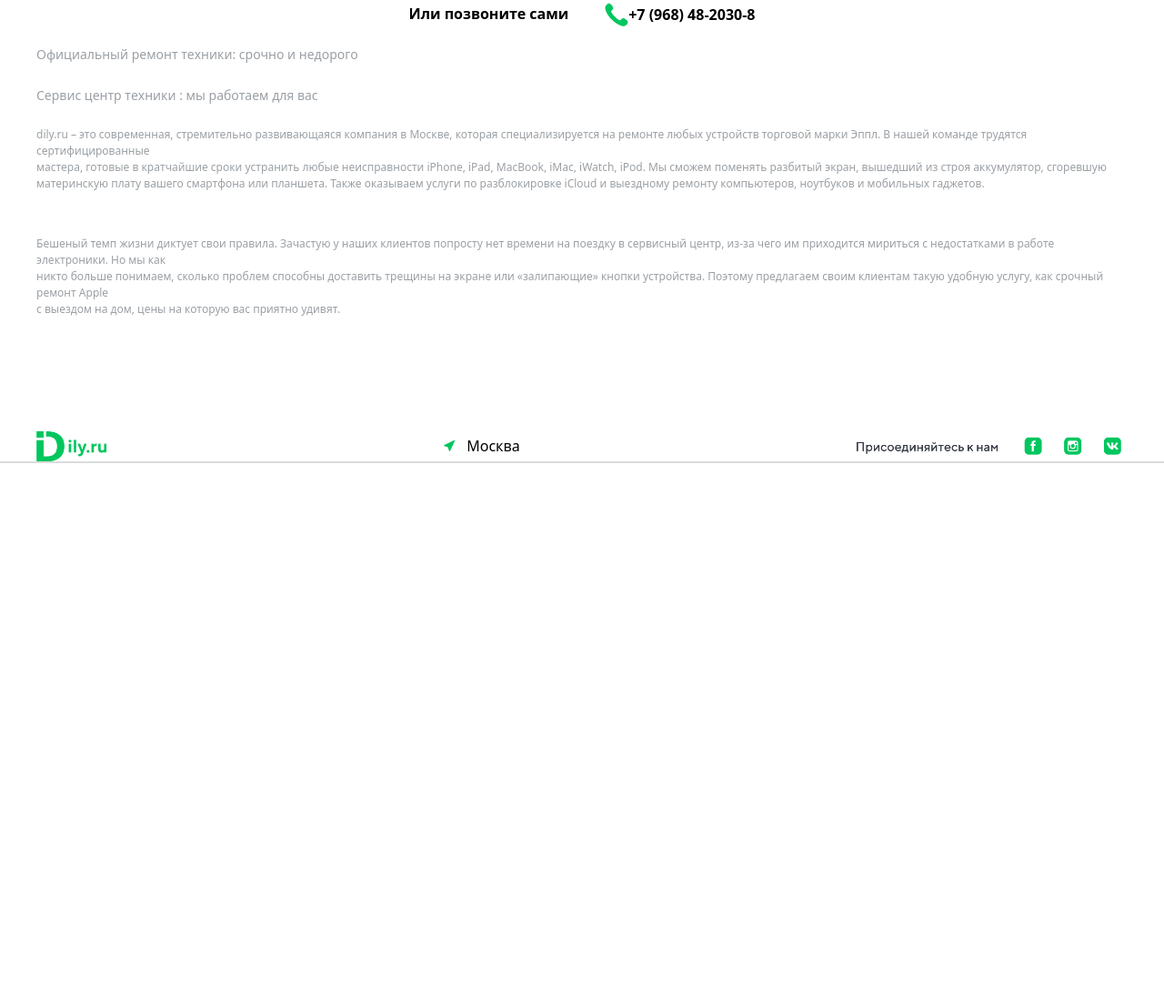
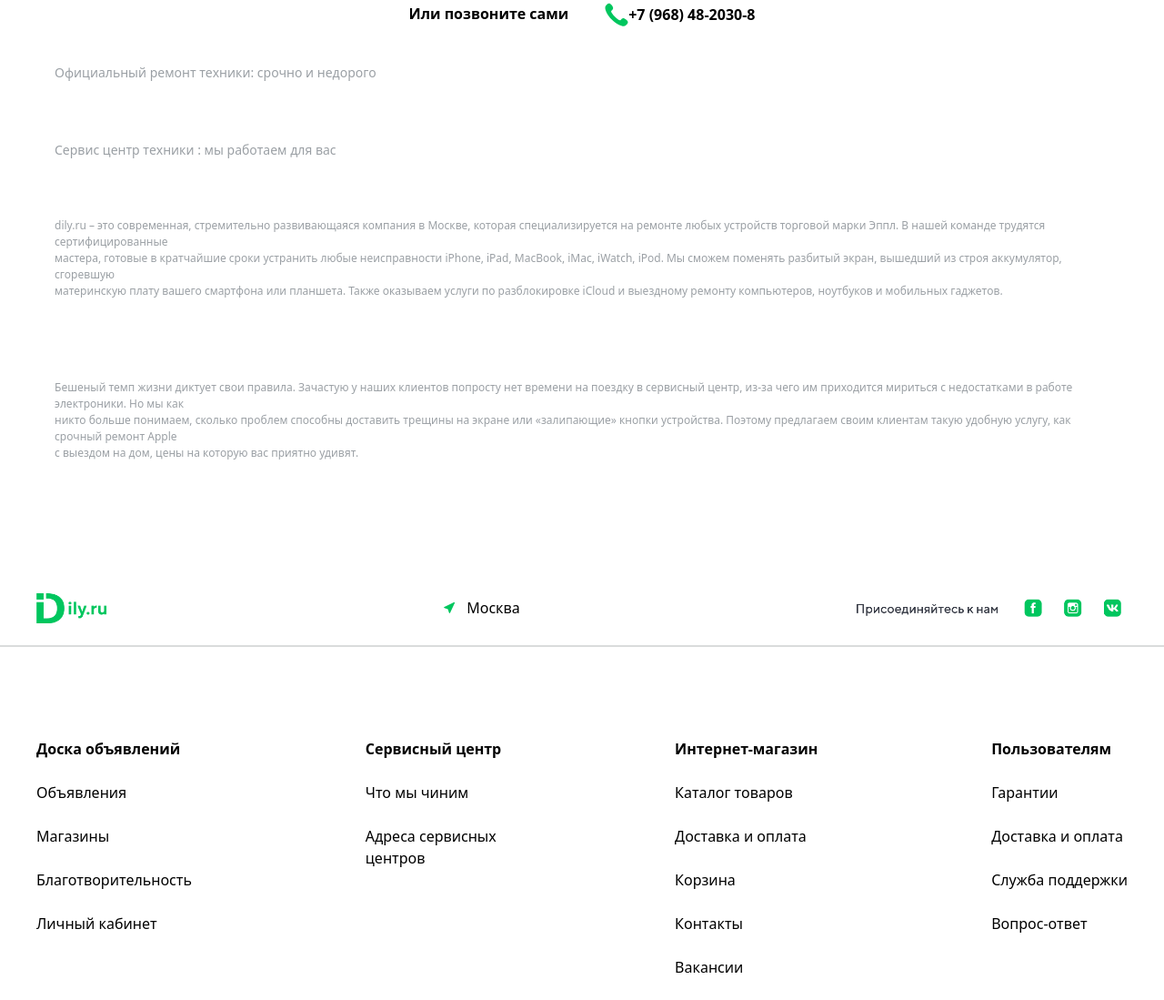
Before and after one commit to Wizards7/TeamWork, a website: page src/ahmad.html in a window 1280 px wide. Shown: the part 4115-5214 px from the top of the page at 91% size. Before the commit the page ends 4624 px from the top, so only its background shows below. Drawn offline with nearby package versions, Linux system fonts and the light colour scheme; files that its build step writes are made by us from their sources.

Commit message:
footer ahmad

```diff
--- a/src/ahmad.html
+++ b/src/ahmad.html
@@ -230,10 +230,10 @@
  +7 (968) 48-2030-8</b></p>
    </div>
 </div>
-<p class="max-w-[1200px] m-auto text-[14px] text-[#9BA0A5]">Официальный ремонт техники: срочно и недорого</p> <br>
-<p class="max-w-[1200px] m-auto text-[14px] text-[#9BA0A5]">Сервис центр техники : мы работаем для вас</p> <br>
-<p class="max-w-[1200px] m-auto text-[12px] text-[#9BA0A5]">dily.ru – это современная, стремительно развивающаяся компания в Москве, которая специализируется на ремонте любых устройств торговой марки Эппл. В нашей команде трудятся сертифицированные <br> мастера, готовые в кратчайшие сроки устранить любые неисправности iPhone, iPad, MacBook, iMac, iWatch, iPod. Мы сможем поменять разбитый экран, вышедший из строя аккумулятор, сгоревшую <br> материнскую плату вашего смартфона или планшета. Также оказываем услуги по разблокировке iCloud и выездному ремонту компьютеров, ноутбуков и мобильных гаджетов.</p> <br>
-<br><p class="max-w-[1200px] m-auto text-[12px] text-[#9BA0A5]">Бешеный темп жизни диктует свои правила. Зачастую у наших клиентов попросту нет времени на поездку в сервисный центр, из-за чего им приходится мириться с недостатками в работе электроники. Но мы как <br> никто больше понимаем, сколько проблем способны доставить трещины на экране или «залипающие» кнопки устройства. Поэтому предлагаем своим клиентам такую удобную услугу, как срочный ремонт Apple <br> с выездом на дом, цены на которую вас приятно удивят.</p> <br>
+<p class="max-w-[1200px] m-auto text-[14px] p-[20px] text-[#9BA0A5]">Официальный ремонт техники: срочно и недорого</p> <br>
+<p class="max-w-[1200px] m-auto text-[14px] p-[20px] text-[#9BA0A5]">Сервис центр техники : мы работаем для вас</p> <br>
+<p class="max-w-[1200px] m-auto text-[12px] p-[20px] text-[#9BA0A5]">dily.ru – это современная, стремительно развивающаяся компания в Москве, которая специализируется на ремонте любых устройств торговой марки Эппл. В нашей команде трудятся сертифицированные <br> мастера, готовые в кратчайшие сроки устранить любые неисправности iPhone, iPad, MacBook, iMac, iWatch, iPod. Мы сможем поменять разбитый экран, вышедший из строя аккумулятор, сгоревшую <br> материнскую плату вашего смартфона или планшета. Также оказываем услуги по разблокировке iCloud и выездному ремонту компьютеров, ноутбуков и мобильных гаджетов.</p> <br>
+<br><p class="max-w-[1200px] m-auto text-[12px]  p-[20px] text-[#9BA0A5]">Бешеный темп жизни диктует свои правила. Зачастую у наших клиентов попросту нет времени на поездку в сервисный центр, из-за чего им приходится мириться с недостатками в работе электроники. Но мы как <br> никто больше понимаем, сколько проблем способны доставить трещины на экране или «залипающие» кнопки устройства. Поэтому предлагаем своим клиентам такую удобную услугу, как срочный ремонт Apple <br> с выездом на дом, цены на которую вас приятно удивят.</p> <br>
   <nav class="max-w-[1200px] m-auto flex justify-between items-center lg:p-[0px] p-[20px] mt-[100px]">
     <img src="./imageOfAhmad/image.png" alt="" width="80">
 
@@ -244,8 +244,37 @@
 
     </ul>
 <img src="./imageOfAhmad/image copy 25.png" alt="" width="300">
-    </nav>
+    </nav> <br>
     <hr class="border-[1px] border-[#DADCDC]">
-
+<footer  class="max-w-[1200px] m-auto flex justify-between lg:p-[0px] p-[20px] mt-[100px] flex-col lg:flex-row">
+<div>
+    <h1><b>Доска объявлений</b></h1> <br>
+    <p>Объявления</p><br>
+    <p>Магазины</p><br>
+    <p>Благотворительность</p><br>
+    <p>Личный кабинет</p><br>
+</div>
+<div>
+    <h1><b>Сервисный центр </b></h1> <br>
+    <p>Что мы чиним</p><br>
+    <p>Адреса сервисных <br>
+центров</p><br>
+</div>
+<div>
+    <h1><b>Интернет-магазин </b></h1> <br>
+    <p>Каталог товаров</p><br>
+    <p>Доставка и оплата</p><br>
+    <p>Корзина</p><br>
+    <p>Контакты </p><br>
+    <p>Вакансии </p><br>
+</div>
+<div>
+    <h1><b>Пользователям </b></h1> <br>
+    <p>Гарантии</p><br>
+    <p>Доставка и оплата</p><br>
+    <p>Служба поддержки</p><br>
+    <p>Вопрос-ответ </p><br>
+</div>
+</footer>
 </body>
 </html>
```
